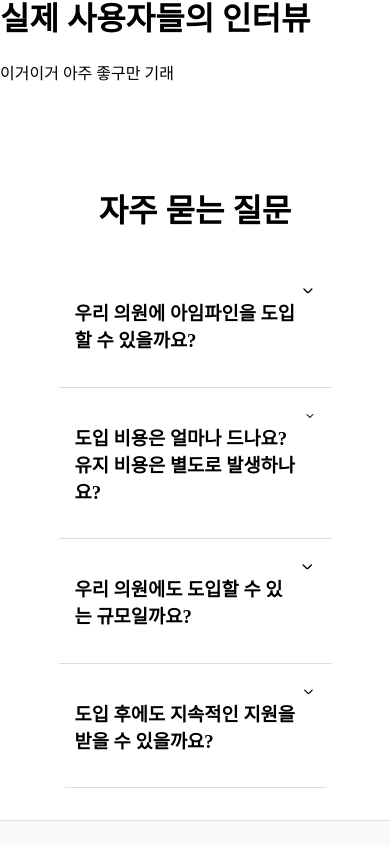
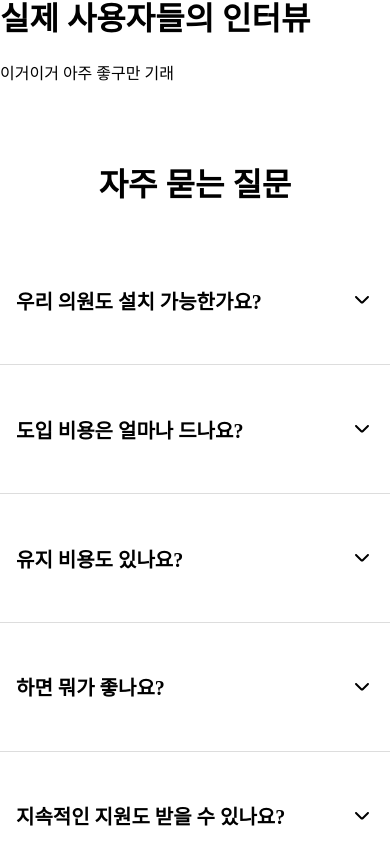
Before and after one commit to Leonamin/ilman-business, a Nuxt app: page / in a window 390 px wide. Shown: the part 2219-3064 px from the top of the page. Built offline with nearby package versions, Linux system fonts and the light colour scheme.

Commit message:
# EDIT - FAQ 수정

```diff
--- a/components/introduction/page/FAQ.vue
+++ b/components/introduction/page/FAQ.vue
@@ -5,19 +5,23 @@ import ChevronUp from "~/components/0_components/icons/ChevronUp.vue";
 
 const faqList: FAQModel[] = [
   {
-    question: "우리 의원에 아임파인을 도입할 수 있을까요?",
+    question: "우리 의원도 설치 가능한가요?",
     answer: "아니요"
   },
   {
-    question: "도입 비용은 얼마나 드나요? 유지 비용은 별도로 발생하나요?",
+    question: "도입 비용은 얼마나 드나요?",
     answer: "100만원입니다."
   },
   {
-    question: "우리 의원에도 도입할 수 있는 규모일까요?",
+    question: "유지 비용도 있나요?",
     answer: "네"
   },
   {
-    question: "도입 후에도 지속적인 지원을 받을 수 있을까요?",
+    question: "하면 뭐가 좋나요?",
+    answer: "위에서 설명했을텐데"
+  },
+  {
+    question: "지속적인 지원도 받을 수 있나요?",
     answer: "돈을 내신다면야."
   }
 ]
@@ -38,16 +42,16 @@ const toggleFAQ = (index: number) => {
   <div class="layout">
     <div class="spacer"></div>
     <div class="faq">
-      <h5>자주 묻는 질문</h5>
+      <h2>자주 묻는 질문</h2>
       <div
           v-for="(item, index) in faqList"
           :key="index"
           class="faq-item"
       >
         <div class="faq-header" @click="toggleFAQ(index)">
-          <h3 :style="{
+          <h5 :style="{
               color: activeIndex === index ? 'var(--color-primary)' : 'black'
-            }">{{ item.question }}</h3>
+            }">{{ item.question }}</h5>
           <ChevronDown
               v-if="activeIndex !== index"
               color="black"
@@ -84,9 +88,9 @@ const toggleFAQ = (index: number) => {
   overflow: hidden;
 }
 
-.faq h5 {
+.faq h2 {
   text-align: center;
-  font-size: var(--font-size-h5);
+  font-size: var(--font-size-h2);
   font-weight: bold;
   margin-bottom: 32px;
 }
@@ -103,6 +107,7 @@ const toggleFAQ = (index: number) => {
   display: flex;
   flex-direction: row;
   justify-content: space-between;
+  align-items: center;
   padding: 16px;
   cursor: pointer;
 }
@@ -111,9 +116,28 @@ const toggleFAQ = (index: number) => {
   background: var(--color-bg-primary-hover)
 }
 
+.faq-header h5 {
+  font-size: var(--font-size-h5);
+  font-weight: bold;
+}
+
 .faq-content {
   padding-inline: 16px;
   line-height: 1.6;
 }
 
+@media (max-width: 768px) {
+  .faq {
+    max-width: 100%;
+  }
+
+  .faq h2 {
+    font-size: var(--font-size-h2-mobile);
+  }
+
+  .faq-header h5 {
+    font-size: var(--font-size-h5-mobile);
+    font-weight: bold;
+  }
+}
 </style>
```
